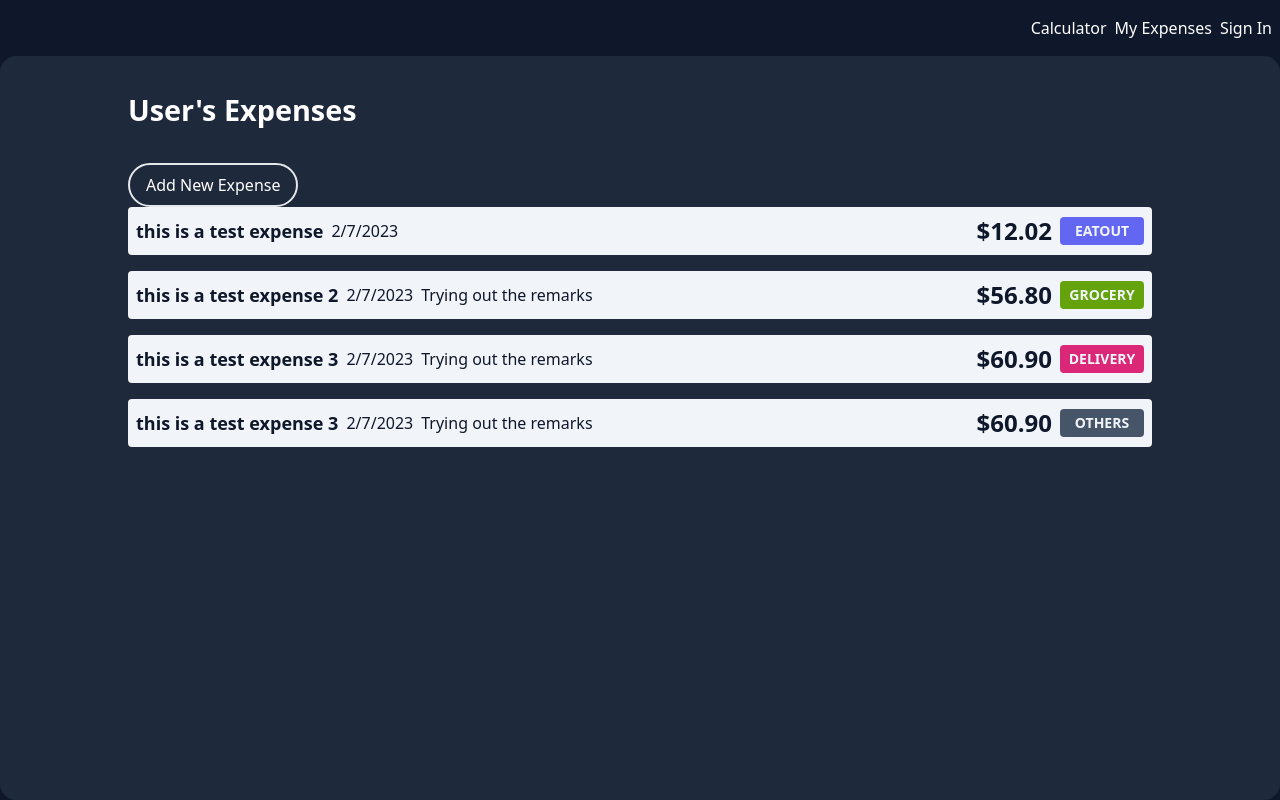
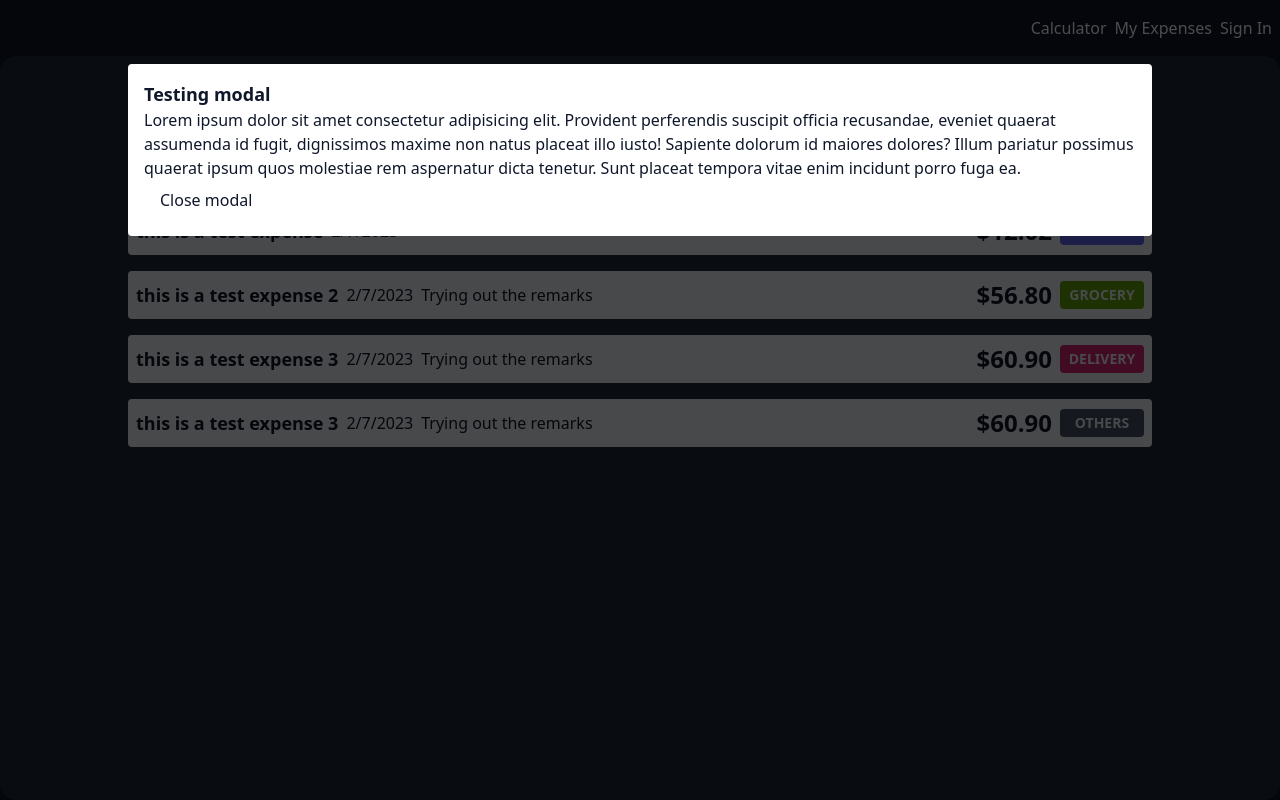
Before and after one commit to charmainelhm/chowbread-frontend, a React (Create React App) app: page /expenses in a window 1280 px wide. Both pictures are taken after a click on the button "Add New Expense". Built offline with nearby package versions, Linux system fonts and the light colour scheme; the HTML template or start-up script is replaced by a standard one.

Commit message:
Create a basic modal

```diff
--- /dev/null
+++ b/src/components/Modal.js
@@ -0,0 +1,26 @@
+const Modal = ({ toggleModal }) => {
+  return (
+    <div className="modal">
+      <div
+        className="fill-screen bg-black opacity-70"
+        onClick={toggleModal}
+      ></div>
+      <div className="modal-content">
+        <h2>Testing modal</h2>
+        <p>
+          Lorem ipsum dolor sit amet consectetur adipisicing elit. Provident
+          perferendis suscipit officia recusandae, eveniet quaerat assumenda id
+          fugit, dignissimos maxime non natus placeat illo iusto! Sapiente
+          dolorum id maiores dolores? Illum pariatur possimus quaerat ipsum quos
+          molestiae rem aspernatur dicta tenetur. Sunt placeat tempora vitae
+          enim incidunt porro fuga ea.
+        </p>
+        <button className="btn" onClick={toggleModal}>
+          Close modal
+        </button>
+      </div>
+    </div>
+  );
+};
+
+export default Modal;
--- /dev/null
+++ b/src/data/formData.js
@@ -0,0 +1,44 @@
+const registerInputs = [
+  {
+    id: 1,
+    name: "email",
+    type: "email",
+    placeholder: "Email",
+    errorMessage: "It should be a valid email address!",
+    required: true,
+  },
+  {
+    id: 2,
+    name: "firstName",
+    type: "text",
+    placeholder: "First Name",
+    errorMessage: "Please let us know your first name!",
+    required: true,
+  },
+  {
+    id: 3,
+    name: "lastName",
+    type: "text",
+    placeholder: "Last Name",
+    errorMessage: "Please let us know your last name!",
+    required: true,
+  },
+  {
+    id: 4,
+    name: "password",
+    type: "password",
+    placeholder: "Password",
+    errorMessage: "Password should be 6-20 characters",
+    pattern: "^[a-zA-Z0-9!@#$%^&*]{6,20}$",
+    required: true,
+  },
+  {
+    id: 5,
+    name: "confirmPassword",
+    type: "password",
+    placeholder: "Re-enter Password",
+    errorMessage: "Passwords don't match!",
+    pattern: registerValues.password,
+    required: true,
+  },
+];
--- /dev/null
+++ b/src/data/testData.js
@@ -0,0 +1,30 @@
+export const expenseList = [
+  {
+    description: "this is a test expense",
+    remarks: null,
+    amount: 12.02,
+    type: "EATOUT",
+    createdAt: "2023-02-07T01:55:18.222Z",
+  },
+  {
+    description: "this is a test expense 2",
+    remarks: "Trying out the remarks",
+    amount: 56.8,
+    type: "GROCERY",
+    createdAt: "2023-02-07T01:55:18.222Z",
+  },
+  {
+    description: "this is a test expense 3",
+    remarks: "Trying out the remarks",
+    amount: 60.9,
+    type: "DELIVERY",
+    createdAt: "2023-02-07T01:55:18.222Z",
+  },
+  {
+    description: "this is a test expense 3",
+    remarks: "Trying out the remarks",
+    amount: 60.9,
+    type: "OTHERS",
+    createdAt: "2023-02-07T01:55:18.222Z",
+  },
+];
--- a/src/index.css
+++ b/src/index.css
@@ -45,6 +45,11 @@
     font-weight: 500;
   }
 
+  .modal-content {
+    @apply bg-white text-slate-900 absolute top-16 left-1/2 w-4/5 max-w-screen-lg p-4 rounded;
+    transform: translateX(-50%);
+  }
+
   .btn-solid {
     @apply bg-indigo-300 text-slate-800;
   }
@@ -68,3 +73,9 @@
     @apply bg-slate-600;
   }
 }
+
+@layer ultilities {
+  .fill-screen {
+    @apply fixed inset-0;
+  }
+}
--- a/src/pages/ExpenseList.js
+++ b/src/pages/ExpenseList.js
@@ -1,39 +1,19 @@
+import { useState } from "react";
 import { useSelector } from "react-redux";
 import Expense from "../components/Expense";
+import Modal from "../components/Modal";
+import { expenseList } from "../data/testData";
 
-const data = [
-  {
-    description: "this is a test expense",
-    remarks: null,
-    amount: 12.02,
-    type: "EATOUT",
-    createdAt: "2023-02-07T01:55:18.222Z",
-  },
-  {
-    description: "this is a test expense 2",
-    remarks: "Trying out the remarks",
-    amount: 56.8,
-    type: "GROCERY",
-    createdAt: "2023-02-07T01:55:18.222Z",
-  },
-  {
-    description: "this is a test expense 3",
-    remarks: "Trying out the remarks",
-    amount: 60.9,
-    type: "DELIVERY",
-    createdAt: "2023-02-07T01:55:18.222Z",
-  },
-  {
-    description: "this is a test expense 3",
-    remarks: "Trying out the remarks",
-    amount: 60.9,
-    type: "OTHERS",
-    createdAt: "2023-02-07T01:55:18.222Z",
-  },
-];
 const ExpenseList = () => {
   const { currentUser } = useSelector((state) => state.user);
-  const expenseArr = data.map((expense, ind) => {
+  const [modal, setModal] = useState(false);
+
+  const toggleModal = () => {
+    setModal(!modal);
+    console.log(modal);
+  };
+
+  const expenseArr = expenseList.map((expense, ind) => {
     return <Expense key={ind} expense={expense} />;
   });
   return (
@@ -41,8 +21,11 @@ const ExpenseList = () => {
       <h1 className="my-8">
         {currentUser ? `${currentUser.firstName}` : "User"}'s Expenses
       </h1>
-      <button className="btn btn-outline">Add New Expense</button>
+      <button className="btn btn-outline" onClick={toggleModal}>
+        Add New Expense
+      </button>
       <div>{expenseArr}</div>
+      {modal && <Modal toggleModal={toggleModal} />}
     </div>
   );
 };
```
